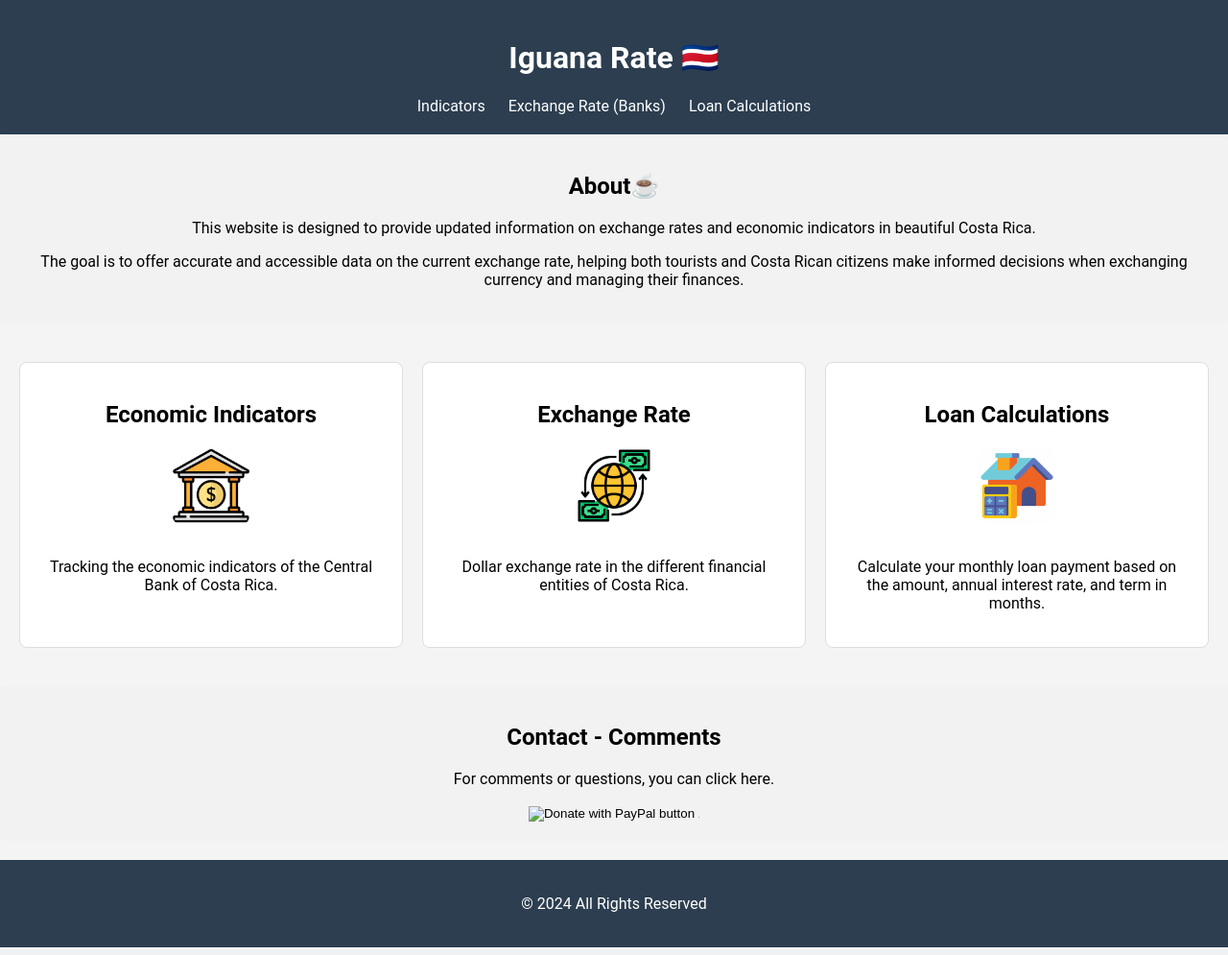
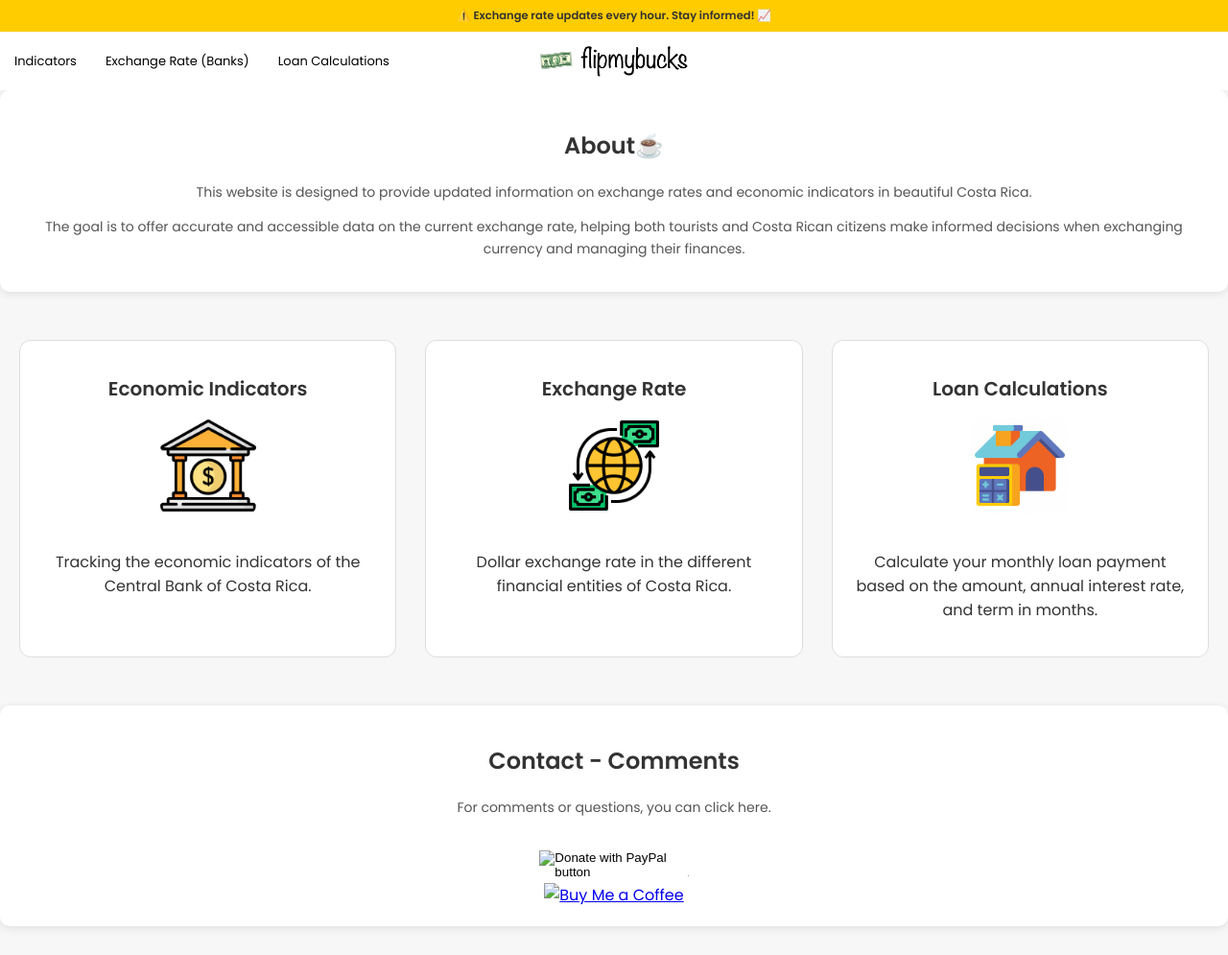
Before and after one commit to dec0derx/mycashcr, a Django app: page / in a window 1280 px wide. Shown: the whole page at 96% size. Run offline with Django 5.2, Linux system fonts and the light colour scheme; some libraries are stand-ins or nearby versions.

Commit message:
flip my bucks

```diff
--- a/exchangeRateCR/templates/exchangeRateCR/exchange_rate.html
+++ b/exchangeRateCR/templates/exchangeRateCR/exchange_rate.html
@@ -156,6 +156,11 @@
   <h2>USD Exchange Rates in Banks and Financial Entities</h2>
 </section>
 
+<article class="banks-data-summary">
+  <h2>Insights</h2>
+  {{ banks_data_sumary|safe}}
+</article>
+
 <div class="table-container">
     <table>
         <thead>
--- a/exchangeRateCR/views.py
+++ b/exchangeRateCR/views.py
@@ -1,13 +1,15 @@
 from django.shortcuts import render
 import requests
 from bs4 import BeautifulSoup
+from utils import openai_requests
 
 # Create your views here.
 
 def exchange_rate(request):
     banks_exchange_rate_dictionary = get_commercial_banks_exchange_rate()
-    print(banks_exchange_rate_dictionary)
-    args = {'banks_exchange_rate_dictionary': banks_exchange_rate_dictionary}
+    banks_data_sumary = openai_requests.banks_insights(banks_exchange_rate_dictionary)
+    args = {'banks_exchange_rate_dictionary': banks_exchange_rate_dictionary,
+            'banks_data_sumary': banks_data_sumary}
     return render(request, "exchangeRateCR/exchange_rate.html", args)
 
 def get_commercial_banks_exchange_rate():
--- a/index/templates/index/index.html
+++ b/index/templates/index/index.html
@@ -7,18 +7,22 @@
 <meta name="viewport" content="width=device-width, initial-scale=1.0">
 <title>Iguana Rate 🇨🇷</title>
 <link rel="stylesheet" href="{% static 'css/styles.css' %}">
-
+<link href="https://fonts.googleapis.com/css2?family=Poppins:wght@300;400;600&family=Lato:wght@300;400;700&family=Nunito:wght@300;400;700&family=Quicksand:wght@300;500;700&family=Fredoka+One&display=swap" rel="stylesheet">
 </head>
 <body>
+  <div class="top-bar">
+    ⚠️ Exchange rate updates every hour. Stay informed! 📈
+</div>
+
 <header>
-  <a href="{% url "index" %}">
-    <h1>Iguana Rate 🇨🇷</h1>
-  </a>
   <nav>
-    <a href="{% url "economics" %}">Indicators</a>
-    <a href="{% url "exchange-rate" %}">Exchange Rate (Banks)</a>
-    <a href="{% url "loan-Calculations" %}">Loan Calculations</a>
+    <a href="{% url 'economics' %}">Indicators</a>
+    <a href="{% url 'exchange-rate' %}">Exchange Rate (Banks)</a>
+    <a href="{% url 'loan-Calculations' %}">Loan Calculations</a>
   </nav>
+  <div class="logo-container">
+    <img src="{% static 'index/images/flip_my_bucks_logo.png' %}" alt="Logo"> <!-- Replace with your image path -->
+  </div>
 </header>
 
 <section class="info-section" id="info-section">
@@ -49,15 +53,6 @@
       <p>Calculate your monthly loan payment based on the amount, annual interest rate, and term in months.</p>
     </a>
   </div>
-  <!--
-  <div class="container">
-    <a href="{% url "salary-calculator" %}">
-      <h2>Salary Calculator</h2>
-      <img class="app-image" src="{% static "index/images/salary.png" %}" alt="Mountain Hiking"/>
-      <p>Calculate your Net Salary.</p>
-    </a>
-  </div>
-  -->
 </section>
 
 <section class="info-section" id="contact-section">
@@ -69,11 +64,9 @@
     <input class="paypal-button" type="image" src="https://pics.paypal.com/00/s/MGE4OGE1ODEtNzAyOS00YTAxLTlhMmQtNWI5NmVhZDZiNDRj/file.PNG" border="0" name="submit" title="PayPal - The safer, easier way to pay online!" alt="Donate with PayPal button" />
     <img alt="" border="0" src="https://www.paypal.com/en_CR/i/scr/pixel.gif" width="1" height="1" />
   </form>
+  <a href="https://www.buymeacoffee.com/yourusername" target="_blank">
+    <img src="https://cdn.buymeacoffee.com/buttons/default-blue.png" alt="Buy Me a Coffee" />
+  </a>
 </section>
-
-<footer>
-  <p>&copy; 2024 All Rights Reserved</p>
-</footer>
-
 </body>
 </html>
--- a/static/css/styles.css
+++ b/static/css/styles.css
@@ -1,76 +1,167 @@
+/* General Layout */
 body {
-    font-family: Roboto, sans-serif;
+  font-family: 'Poppins', sans-serif;
   margin: 0;
   padding: 0;
   display: flex;
   flex-direction: column;
   min-height: 100vh;
-    background-color: #f4f4f4;
+  background-color: #f7f7f7; /* Softer background */
+  color: #333; /* Darker text for better contrast */
 }
+
+/* Top Bar */
+.top-bar {
+  width: 100%;
+  font-size: 11.5px;
+  background-color: #ffcc00; /* Yellow background */
+  color: #333; /* Dark text for visibility */
+  text-align: center;
+  padding: 8px 0;
+  font-weight: bold;
+  position: fixed;
+  top: 0;
+  left: 0;
+  z-index: 1000;
+}
+/* Header */
 header {
-    background-color: #2C3E50;
+  background-color: #ffffff;
   color: #fff;
   padding: 20px 0;
-    text-align: center;
-  }
-  header a, header a:visited {
-    color: #fff; /* Keeps the header text color white even after being visited */
-    text-decoration: none;
+  display: flex;
+  justify-content: space-between;
+  align-items: center;
+  position: relative;
+  margin-top: 34px;
 }
 
-  header a:hover {
-    color: #fff; /* Ensures the color remains white on hover as well */
+header nav {
+  display: flex;
+  align-items: center;
 }
 
-  nav a, nav a:visited {
-    color: #fff; /* Keeps the nav link color white even after being visited */
+header nav a {
+  color: #000000;
   text-decoration: none;
-    margin: 0 10px;
+  margin: 0 15px;
+  font-size: 13px;
+  font-weight: 500;
   transition: color 0.3s ease-in-out;
 }
 
-  nav a:hover {
-    color: #B0C4DE; /* Color on hover for nav links */
+header nav a:hover {
+  color: #ffcc00;
 }
+
+header .logo-container {
+  position: absolute;
+  left: 50%;
+  transform: translateX(-50%);
+}
+
+header img {
+  height: 40px;
+}
+
+/* Mobile Responsiveness */
+@media (max-width: 768px) {
+  header {
+    flex-direction: column; /* Stack logo and nav vertically */
+    padding: 20px;
+  }
+
+  header nav {
+    justify-content: flex-start; /* Left-align the nav items */
+    margin-top: 10px; /* Adds spacing between logo and nav */
+  }
+
+  header nav a {
+    margin: 5px 10px; /* Reduce space between links on mobile */
+    font-size: 16px; /* Adjust font size for better readability */
+  }
+
+  header .logo-container {
+    display: none; /* Hide the logo on mobile */
+  }
+
+  header img {
+    height: 35px;
+  }
+}
+/* Info Section */
 section {
+  padding: 30px;
+  margin-bottom: 30px;
+  text-align: center;
+}
+
+.info-section {
+  background-color: #fff;
+  border-radius: 10px;
+  box-shadow: 0 2px 10px rgba(0, 0, 0, 0.1); /* Soft shadow for depth */
   padding: 20px;
+  margin-bottom: 30px;
+}
+
+.info-section h2 {
+  font-size: 24px;
+  font-weight: 600;
+  color: #333;
   margin-bottom: 20px;
 }
-  .info-section {
-    background-color: #f2f2f2;
-    border-radius: 5px;
+
+.info-section p {
+  font-size: 14px;
+  line-height: 1.6;
+  color: #555;
+}
+
+/* Apps Section (Grid Layout) */
+#apps-section {
+  display: grid;
+  grid-template-columns: repeat(auto-fit, minmax(300px, 1fr));
+  grid-gap: 30px;
+  padding: 20px;
+}
+
+.container {
+  background-color: #fff;
+  border: 1px solid #ddd;
+  border-radius: 12px;
+  padding: 20px;
+  transition: transform 0.3s ease, box-shadow 0.3s ease;
   text-align: center;
 }
-  #apps-section {
-    display: grid;
-    grid-template-columns: repeat(auto-fit, minmax(250px, 1fr));
-    grid-gap: 20px;
-    padding: 20px;
+
+.container a, .container a:visited {
+  text-decoration: none; /* Ensures links are not underlined */
+  color: inherit; /* Keeps the color of the links consistent */
 }
-  .container {
-    background-color: #ffffff;
-    border: 1px solid #ddd;
-    border-radius: 8px;
-    padding: 20px;
-    transition: transform 0.3s ease-in-out, box-shadow 0.2s ease-in-out;
-    display: flex;
-    flex-direction: column;
-    align-items: center;
-    text-align: center;
-  }
+
 .container:hover {
   transform: translateY(-10px);
-    box-shadow: 0 10px 20px rgba(0,0,0,0.2);
+  box-shadow: 0 10px 30px rgba(0, 0, 0, 0.15); /* Deeper shadow */
 }
-  .container a {
-    color: inherit;
-    text-decoration: none;
+
+.container h2 {
+  font-size: 20px;
+  font-weight: 600;
+  margin: 15px 0;
+  color: #333;
 }
+
 .app-image {
-    width: 80px;
-    height: 80px;
+  width: 100px;
+  height: 100px;
   border-radius: 8px;
   margin-bottom: 15px;
+}
+
+/* Contact Section */
+form input[type="image"] {
+  max-width: 150px; /* Limit the size of the PayPal button */
+  margin-top: 20px;
 }
 
 footer {
@@ -79,4 +170,22 @@ body {
   text-align: center;
   padding: 20px;
   margin-top: auto;
+  font-size: 14px;
 }
+
+/* Responsive Design */
+@media (max-width: 768px) {
+  header a {
+      font-size: 16px;
+  }
+  .info-section h2 {
+      font-size: 22px;
+  }
+  .container {
+      padding: 15px;
+  }
+  .app-image {
+      width: 80px;
+      height: 80px;
+  }
+}
--- a/static/css/styles_indicators.css
+++ b/static/css/styles_indicators.css
@@ -48,7 +48,7 @@
     font-size: 14px;
   }
   .table-container th {
-    background-color: #4a69bd;
+    background-color: #000000;
     color: #ffffff;
     font-size: 16px;
   }
@@ -57,7 +57,7 @@
   }
   #exchange-sell-table tbody tr:first-child,
   #exchange-buy-table tbody tr:first-child {
-    background-color: #78e08f;
+    background-color: #ffffff;
   }
   .table-container > div {
     width: 50%;
--- a/utils/openai_requests.py
+++ b/utils/openai_requests.py
@@ -28,7 +28,7 @@ def banks_insights(banks_data):
 
     response = client.chat.completions.create(
         model="gpt-4o",
-        messages=[{"role": "user", "content": "Please analyze the latest news of exchange rate in Costa Rica and provide somehighlights. This will embedded in HTML so please use <p> and embedded subtitles in bold. Don't include anything other than <p> and <b> tags. Here is some information of the last month: " + str(banks_data)}]
+        messages=[{"role": "user", "content": " Use <p> and <b> tags in the answer. Who has the best exchange rate and what is your recommendation to tourists (use the value to the left - highest is better)? Here is a dictionary of the data for all banks: " + str(banks_data)}]
     )
 
     return response.choices[0].message.content
```
Also changed, not shown: economics/templates/economics/indicators.html (+11 -7 lines), db.sqlite3, index/static/index/images/DALL·E 2024-04-11 21.58.11 - A calculator icon with a grey and red color scheme on a truly transparent background. The calculator should have a sleek, modern design, featuring gre.webp (deleted), index/static/index/images/flip_my_bucks_logo.png (added), index/static/index/images/iguana_rate.png (added), index/static/index/images/logo_placeholder.png (added), index/static/index/images/mountains.jpg (deleted). Lines whose indentation alone changed are shown as unchanged.
